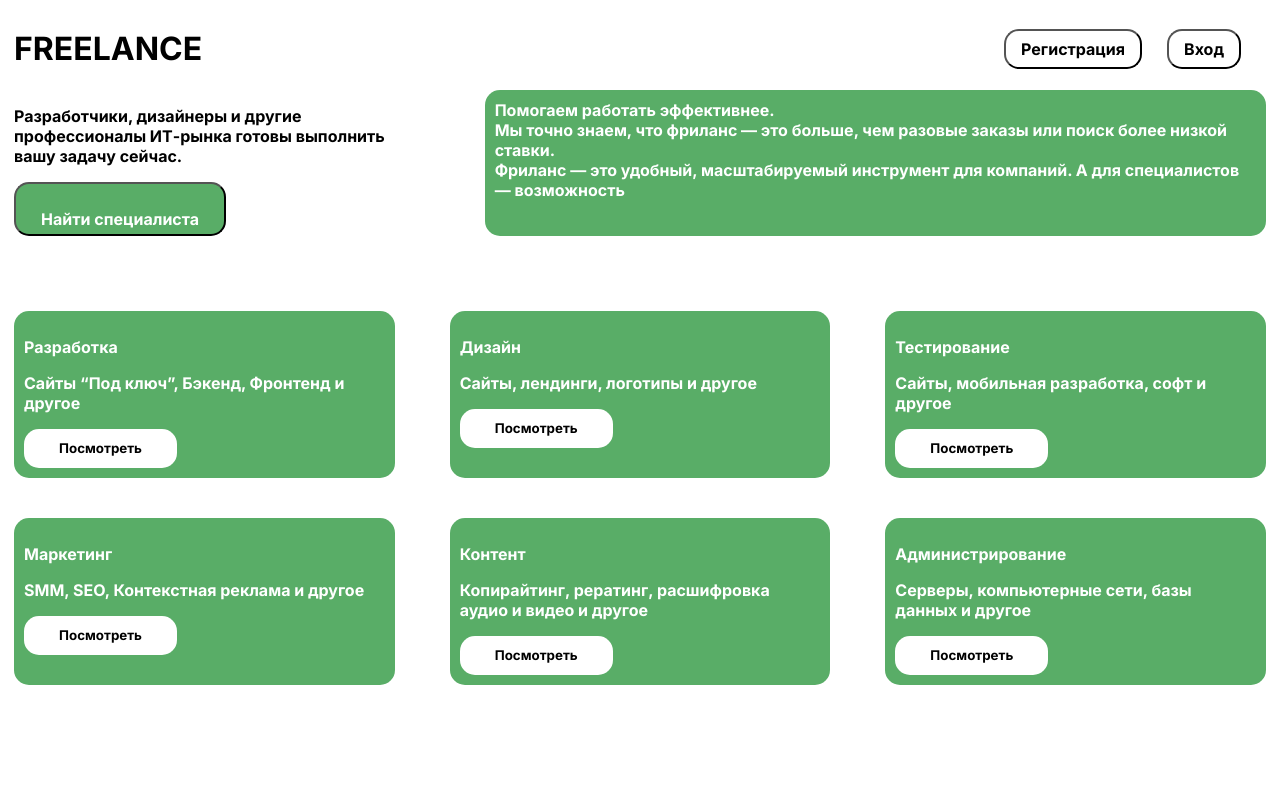
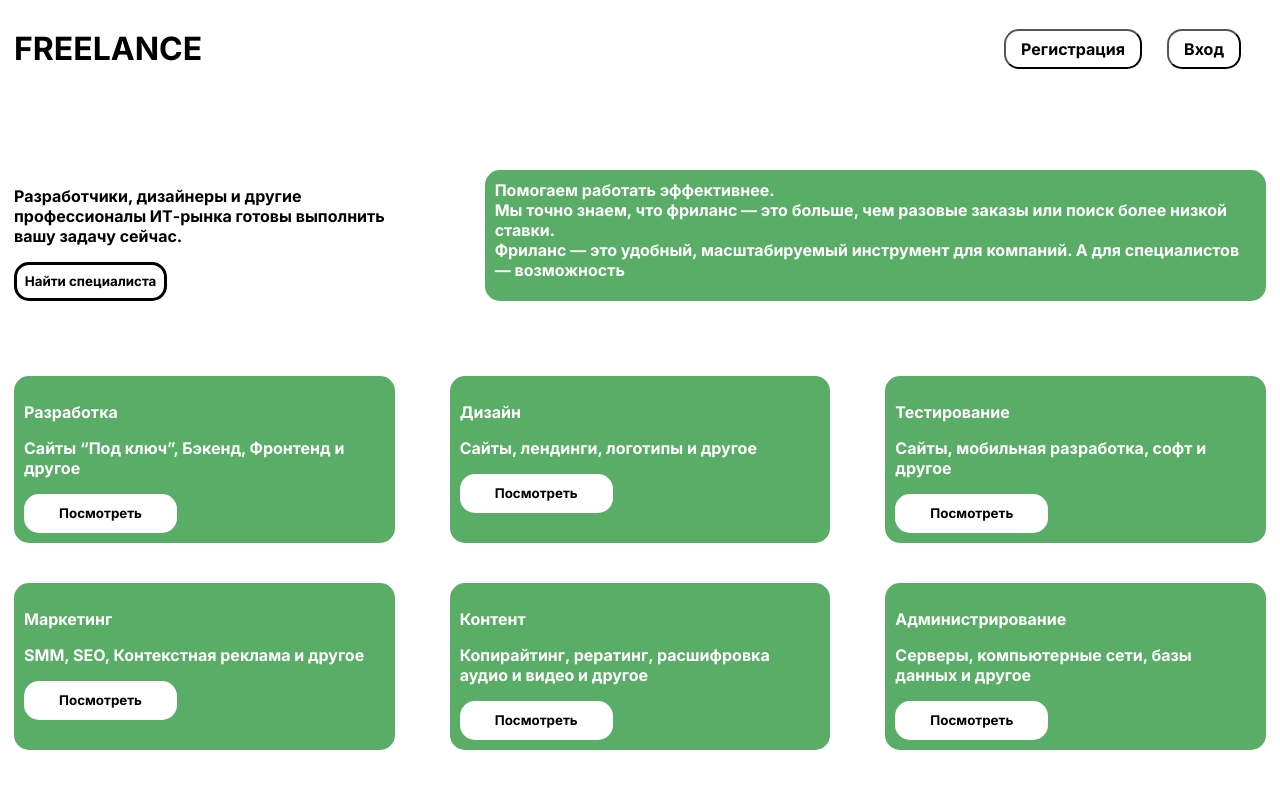
Before and after one commit to HondDK/freelance, a React (Create React App) app: page / in a window 1280 px wide. Shown: the top 788 px of the page. Built offline with nearby package versions, Linux system fonts and the light colour scheme.

Commit message:
fixStyle

```diff
--- /dev/null
+++ b/src/components/UI/MainButton.jsx
@@ -0,0 +1,12 @@
+import React from "react";
+import { Link } from "react-router-dom";
+
+const MainButton = ({ children }) => {
+	return (
+		<Link to="/orders" relative="path">
+			<button>{children}</button>
+		</Link>
+	);
+};
+
+export default MainButton;
--- a/src/pages/MainPage.jsx
+++ b/src/pages/MainPage.jsx
@@ -1,6 +1,7 @@
 import React from "react";
-import { Link } from "react-router-dom";
+
 import Header from "../components/UI/Header";
+import MainButton from "../components/UI/MainButton";
 const MainPage = () => {
 	return (
 		<>
@@ -13,7 +14,7 @@ const MainPage = () => {
 							выполнить вашу задачу сейчас.
 						</p>
 
-						<button>Найти специалиста</button>
+						<MainButton>Найти специалиста</MainButton>
 					</div>
 					<div className="container">
 						Помогаем работать эффективнее.
@@ -26,9 +27,7 @@ const MainPage = () => {
 				<article>
 					<div className="container">
 						<p>Разработка</p> <p>Сайты “Под ключ”, Бэкенд, Фронтенд и другое</p>{" "}
-						<Link to="/orders" relative="path">
-							<button>Посмотреть</button>
-						</Link>
+						<MainButton>Посмотреть</MainButton>
 					</div>
 					<div className="container">
 						<p>Дизайн</p> <p>Сайты, лендинги, логотипы и другое</p>{" "}
@@ -37,21 +36,21 @@ const MainPage = () => {
 					<div className="container">
 						<p>Тестирование</p>{" "}
 						<p>Сайты, мобильная разработка, софт и другое</p>{" "}
-						<button>Посмотреть</button>
+						<MainButton>Посмотреть</MainButton>
 					</div>
 					<div className="container">
 						<p>Маркетинг</p> <p>SMM, SEO, Контекстная реклама и другое</p>{" "}
-						<button>Посмотреть</button>
+						<MainButton>Посмотреть</MainButton>
 					</div>
 					<div className="container">
 						<p>Контент</p>{" "}
 						<p>Копирайтинг, рератинг, расшифровка аудио и видео и другое</p>{" "}
-						<button>Посмотреть</button>
+						<MainButton>Посмотреть</MainButton>
 					</div>
 					<div className="container">
 						<p>Администрирование</p>{" "}
 						<p>Серверы, компьютерные сети, базы данных и другое</p>{" "}
-						<button>Посмотреть</button>
+						<MainButton>Посмотреть</MainButton>
 					</div>
 				</article>
 			</main>
--- a/src/pages/NewOrderCreate.jsx
+++ b/src/pages/NewOrderCreate.jsx
@@ -3,7 +3,10 @@ import Header from "../components/UI/Header";
 import Footer from "../components/UI/Footer";
 import useFetch from "../hooks/useFetch";
 import axios from "axios";
+import { useNavigate } from "react-router-dom";
+
 const NewOrderCreate = () => {
+	const navigate = useNavigate();
 	const itemsCategory = useFetch(
 		"http://165.232.118.51:8001/freelance/orders/categories"
 	);
@@ -75,6 +78,7 @@ const NewOrderCreate = () => {
 			})
 			.then((response) => {
 				console.log(response);
+				navigate("/orders");
 			})
 			.catch((error) => {
 				console.error(error);
@@ -102,6 +106,7 @@ const NewOrderCreate = () => {
 							Пожалуйста, заполните все поля.
 						</span>
 					)}
+
 					<button onClick={handleSubmit}>Создать заказ</button>
 				</form>
 
--- a/src/style/style.scss
+++ b/src/style/style.scss
@@ -49,6 +49,7 @@ header {
 main {
 	width: 1252px;
 	margin: 0 auto;
+
 	.container {
 		background-color: #59ad67;
 		color: white;
@@ -59,20 +60,19 @@ main {
 		cursor: pointer;
 	}
 	aside {
+		margin-top: 80px;
 		display: grid;
 		grid-template-columns: 1fr 2fr;
 		grid-template-rows: 1fr;
 		grid-column-gap: 80px;
 		grid-row-gap: px;
 		button {
-			font-size: 16px;
 			font-family: "Inter", sans-serif;
-			background: #59ad67;
+			width: 153px;
+			height: 39px;
+			background: #ffffff;
 			border-radius: 15px;
-			margin-right: 25px;
-			color: white;
-			padding: 25px;
-			height: 40px;
+			border: solid;
 
 			cursor: pointer;
 			transition: all 0.3s ease-out;
@@ -355,11 +355,12 @@ main {
 			cursor: pointer;
 		}
 		input {
+			padding: 15px;
 			color: #ffffff;
 			margin-top: 15px;
 			border: none;
-			width: 750px;
-			height: 60px;
+			width: 720px;
+			height: 30px;
 			background: rgba(89, 173, 103, 0.7);
 			border-radius: 15px;
 
```
Also changed, not shown: public/fiverr-svgrepo-com.svg (added).
